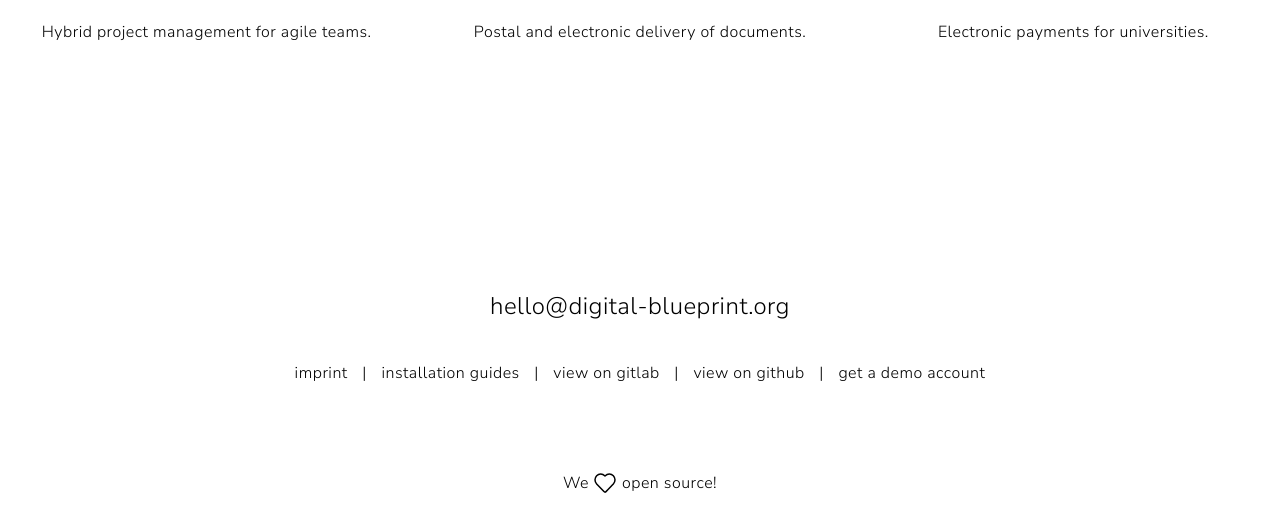
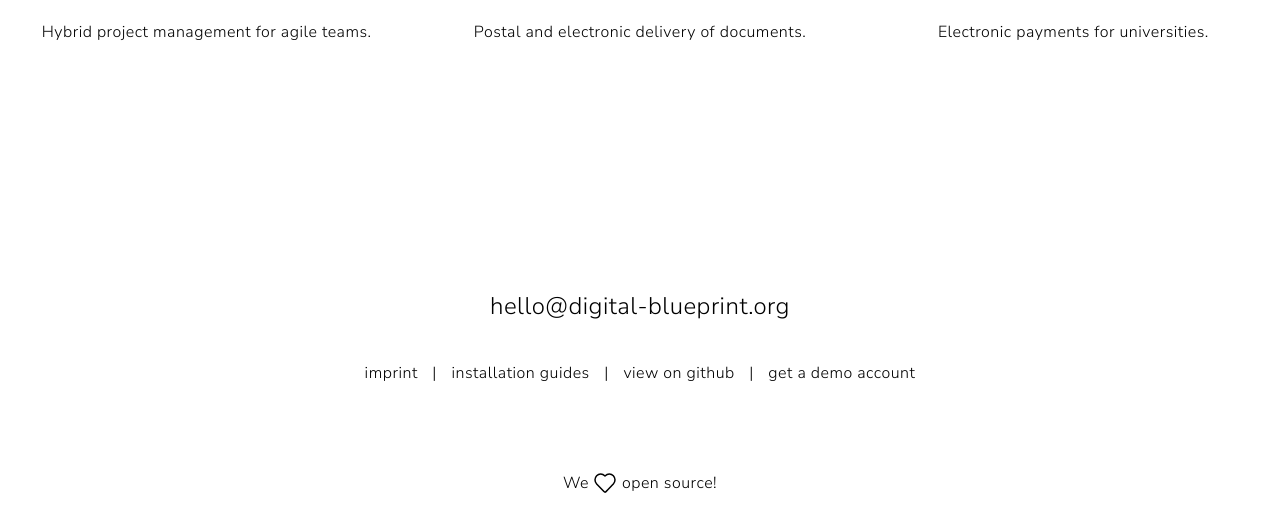
Before and after one commit to digital-blueprint/website, a website: page www/index.html in a window 1280 px wide. Shown: the part 3170-3681 px from the top of the page. Drawn offline with Linux system fonts and the light colour scheme.

Commit message:
Remove gitlab links everywhere
Ww have mostly migrated to github, so to avoid any confusion only link
to our github page.

```diff
--- a/www/index.html
+++ b/www/index.html
@@ -186,7 +186,6 @@
         <br>
         <a href="imprint.html" title="imprint and partners">imprint</a> <span>|</span>
         <a href="https://handbook.digital-blueprint.org/blueprints/" target="_blank" title="Installation and guide">installation guides</a> <span>|</span>
-        <a href="https://gitlab.tugraz.at/dbp" target="_blank" title="gitlab">view on gitlab</a> <span>|</span>
         <a href="https://github.com/digital-blueprint" target="_blank" title="github">view on github</a> <span>|</span>
         <a href="mailto:hello@digital-blueprint.org">get a demo account</a>
     </p>
```
Also changed, not shown: www/error.html (+0 -1 lines), www/imprint.html (+0 -1 lines).
